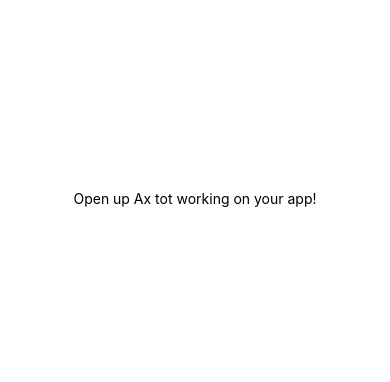
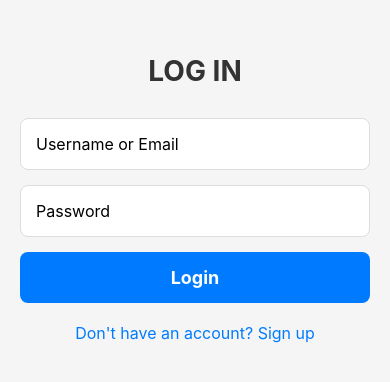
Before and after one commit to numancvlk/QuestionApp, a React Native app in the folder Frontend/: screen /LoginScreen in a window 390 px wide. Shown: the part 224-606 px from the top of the page. Built offline with nearby package versions, Linux system fonts and the light colour scheme.

Commit message:
Login Screen is added

```diff
--- a/Frontend/App.tsx
+++ b/Frontend/App.tsx
@@ -1,20 +1,77 @@
-import { StatusBar } from "expo-status-bar";
-import { StyleSheet, Text, View } from "react-native";
+// LIBRARY
+import React, { useState, useEffect } from "react";
+import { View, Text } from "react-native";
+import {
+  NavigationContainer,
+  NavigationContainerRef,
+} from "@react-navigation/native";
+import { createNativeStackNavigator } from "@react-navigation/native-stack";
+import AsyncStorage from "@react-native-async-storage/async-storage";
+
+// SCREENS
+import RegisterScreen from "./src/screens/auth/RegisterScreen";
+import LoginScreen from "./src/screens/auth/LoginScreen";
+import HomeScreen from "./src/screens/core/HomeScreen";
+
+// MY SCRIPTS
+import { RootStackParamList } from "./src/navigation/types";
+
+const STACK = createNativeStackNavigator<RootStackParamList>();
 
 export default function App() {
+  const [isAuthenticated, setIsAuthenticated] = useState(false);
+  const [isLoading, setIsLoading] = useState(true);
+
+  const checkAuthStatus = async () => {
+    try {
+      const userToken = await AsyncStorage.getItem("userToken");
+      if (userToken) {
+        setIsAuthenticated(true);
+      } else {
+        setIsAuthenticated(false);
+      }
+    } catch (e) {
+      console.error("Failed to load user token from AsyncStorage:", e);
+      setIsAuthenticated(false);
+    } finally {
+      setIsLoading(false);
+    }
+  };
+
+  useEffect(() => {
+    checkAuthStatus();
+
+    const unsubscribe = navigationRef?.addListener("state", () => {
+      checkAuthStatus();
+    });
+
+    return unsubscribe;
+  }, []);
+
+  if (isLoading) {
+    return (
+      <View style={{ flex: 1, justifyContent: "center", alignItems: "center" }}>
+        <Text>Loading App...</Text>
+      </View>
+    );
+  }
+
   return (
-    <View style={styles.container}>
-      <Text>Open up Ax tot working on your app!</Text>
-      <StatusBar style="auto" />
-    </View>
+    <NavigationContainer ref={setNavigationRef}>
+      <STACK.Navigator
+        screenOptions={{ headerShown: false }}
+        initialRouteName={isAuthenticated ? "HomeScreen" : "LoginScreen"}
+      >
+        <STACK.Screen name="LoginScreen" component={LoginScreen} />
+        <STACK.Screen name="RegisterScreen" component={RegisterScreen} />
+        <STACK.Screen name="HomeScreen" component={HomeScreen} />
+      </STACK.Navigator>
+    </NavigationContainer>
   );
 }
 
-const styles = StyleSheet.create({
-  container: {
-    flex: 1,
-    backgroundColor: "#fff",
-    alignItems: "center",
-    justifyContent: "center",
-  },
-});
+let navigationRef: NavigationContainerRef<RootStackParamList> | null;
+
+function setNavigationRef(ref: NavigationContainerRef<RootStackParamList>) {
+  navigationRef = ref;
+}
--- /dev/null
+++ b/Frontend/src/navigation/types.ts
@@ -0,0 +1,10 @@
+//LIBRARY
+import { NativeStackNavigationProp } from "@react-navigation/native-stack";
+
+export type RootStackParamList = {
+  LoginScreen: undefined;
+  RegisterScreen: undefined;
+  HomeScreen: undefined;
+};
+
+export type AppNavigationProp = NativeStackNavigationProp<RootStackParamList>;
--- a/Frontend/src/screens/auth/LoginScreen.tsx
+++ b/Frontend/src/screens/auth/LoginScreen.tsx
@@ -0,0 +1,144 @@
+//LIBRARY
+import React, { useState } from "react";
+import {
+  View,
+  Text,
+  TextInput,
+  TouchableOpacity,
+  StyleSheet,
+  Alert,
+} from "react-native";
+import { useNavigation } from "@react-navigation/native";
+import axios from "axios";
+import AsyncStorage from "@react-native-async-storage/async-storage";
+import Constants from "expo-constants";
+
+//MY SCRIPTS
+import { AppNavigationProp } from "../../navigation/types";
+
+const BASE_URL = Constants.expoConfig?.extra?.BASE_URL;
+
+const LoginScreen = () => {
+  const navigation = useNavigation<AppNavigationProp>();
+
+  const [emailOrUsername, setEmailOrUsername] = useState("");
+  const [password, setPassword] = useState("");
+  const [loading, setLoading] = useState(false);
+
+  const handleLogin = async () => {
+    if (!emailOrUsername || !password) {
+      Alert.alert("Error", "Please fill in all fields.");
+      return;
+    }
+
+    setLoading(true);
+
+    try {
+      const response = await axios.post(`${BASE_URL}/auth/login`, {
+        emailOrUsername,
+        password,
+      });
+
+      const { token, user } = response.data;
+
+      await AsyncStorage.setItem("userToken", JSON.stringify(token));
+      await AsyncStorage.setItem("userData", JSON.stringify(user));
+
+      Alert.alert("Successful", "Login successful!");
+
+      navigation.replace("HomeScreen");
+    } catch (error) {
+      if (axios.isAxiosError(error) && error.response) {
+        Alert.alert(
+          "Login Error",
+          error.response.data.message || "An error occurred."
+        );
+      } else {
+        Alert.alert("Error", "There was a problem while logging in.");
+      }
+    } finally {
+      setLoading(false);
+    }
+  };
+
+  return (
+    <View style={styles.container}>
+      <Text style={styles.title}>LOG IN</Text>
+
+      <TextInput
+        style={styles.input}
+        placeholder="Username or Email"
+        value={emailOrUsername}
+        onChangeText={setEmailOrUsername}
+        autoCapitalize="none"
+        keyboardType="email-address"
+      />
+      <TextInput
+        style={styles.input}
+        placeholder="Password"
+        value={password}
+        onChangeText={setPassword}
+        secureTextEntry
+      />
+
+      <TouchableOpacity
+        style={styles.button}
+        onPress={handleLogin}
+        disabled={loading}
+      >
+        <Text style={styles.buttonText}>
+          {loading ? "Logging In..." : "Login"}
+        </Text>
+      </TouchableOpacity>
+
+      <TouchableOpacity onPress={() => navigation.navigate("RegisterScreen")}>
+        <Text style={styles.linkText}>Don't have an account? Sign up</Text>
+      </TouchableOpacity>
+    </View>
+  );
+};
+
+const styles = StyleSheet.create({
+  container: {
+    flex: 1,
+    justifyContent: "center",
+    alignItems: "center",
+    padding: 20,
+    backgroundColor: "#f5f5f5",
+  },
+  title: {
+    fontSize: 28,
+    fontWeight: "bold",
+    marginBottom: 30,
+    color: "#333",
+  },
+  input: {
+    width: "100%",
+    padding: 15,
+    borderWidth: 1,
+    borderColor: "#ddd",
+    borderRadius: 8,
+    marginBottom: 15,
+    fontSize: 16,
+    backgroundColor: "#fff",
+  },
+  button: {
+    width: "100%",
+    padding: 15,
+    backgroundColor: "#007bff",
+    borderRadius: 8,
+    alignItems: "center",
+    marginBottom: 20,
+  },
+  buttonText: {
+    color: "#fff",
+    fontSize: 18,
+    fontWeight: "bold",
+  },
+  linkText: {
+    color: "#007bff",
+    fontSize: 16,
+  },
+});
+
+export default LoginScreen;
--- a/Frontend/src/screens/auth/RegisterScreen.tsx
+++ b/Frontend/src/screens/auth/RegisterScreen.tsx
@@ -0,0 +1,10 @@
+import { View, Text } from "react-native";
+import React from "react";
+
+export default function RegisterScreen() {
+  return (
+    <View>
+      <Text>RegisterScreen</Text>
+    </View>
+  );
+}
--- a/Frontend/src/screens/core/HomeScreen.tsx
+++ b/Frontend/src/screens/core/HomeScreen.tsx
@@ -0,0 +1,62 @@
+//LIBRARY
+import React from "react";
+import { View, Text, StyleSheet, TouchableOpacity, Alert } from "react-native";
+import AsyncStorage from "@react-native-async-storage/async-storage";
+import { useNavigation } from "@react-navigation/native";
+
+//MY SCRIPTS
+import { AppNavigationProp } from "../../navigation/types";
+
+const HomeScreen = () => {
+  const navigation = useNavigation<AppNavigationProp>();
+
+  const handleLogout = async () => {
+    try {
+      await AsyncStorage.removeItem("userToken");
+      await AsyncStorage.removeItem("userData");
+
+      Alert.alert("Success", "You have been logged out.");
+
+      navigation.replace("LoginScreen");
+    } catch (e) {
+      console.error("Failed to log out");
+      Alert.alert("Error", "Failed to log out. Please try again.");
+    }
+  };
+
+  return (
+    <View style={styles.container}>
+      <Text style={styles.text}>Welcome to the Home Screen!</Text>
+      <TouchableOpacity style={styles.logoutButton} onPress={handleLogout}>
+        <Text style={styles.logoutButtonText}>Log Out</Text>
+      </TouchableOpacity>
+    </View>
+  );
+};
+
+const styles = StyleSheet.create({
+  container: {
+    flex: 1,
+    justifyContent: "center",
+    alignItems: "center",
+    backgroundColor: "#fff",
+  },
+  text: {
+    fontSize: 24,
+    fontWeight: "bold",
+    marginBottom: 20,
+  },
+  logoutButton: {
+    backgroundColor: "#dc3545",
+    paddingVertical: 10,
+    paddingHorizontal: 20,
+    borderRadius: 5,
+  },
+  logoutButtonText: {
+    color: "#fff",
+    fontSize: 16,
+    fontWeight: "bold",
+  },
+});
+
+export default HomeScreen;
```
Also changed, not shown: Frontend/app.config.js (added, +12 -0 lines), Frontend/package.json (+8 -1 lines), 1 other file (tests, documents, lock files or other folders).
